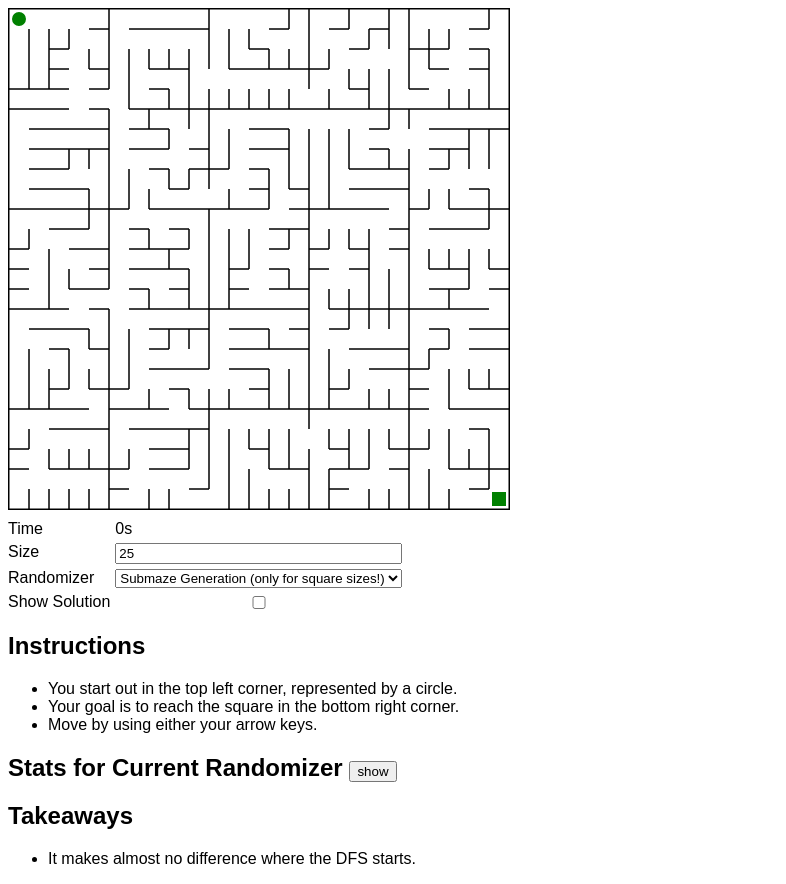
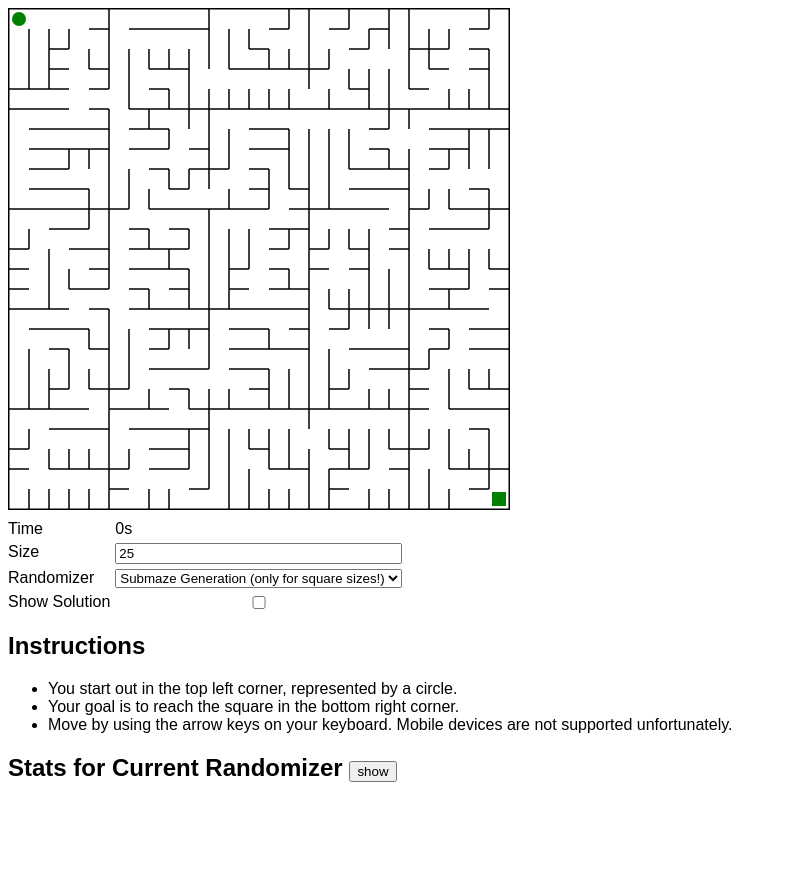
Before and after one commit to Tornac/tornac.github.io, a website built with webpack: page maze2/index.html in a window 1280 px wide. Shown: the whole page, without its empty margins (0-786 px from the left). After the commit the page ends 802 px from the top, so only its background shows below. Built offline with nearby package versions, Linux system fonts and the light colour scheme.

Commit message:
updated maze explaination

```diff
--- a/maze2/index.html
+++ b/maze2/index.html
@@ -25,14 +25,10 @@
     <ul>
         <li>You start out in the top left corner, represented by a circle.</li>
         <li>Your goal is to reach the square in the bottom right corner.</li>
-        <li>Move by using either your arrow keys.</li>
+        <li>Move by using the arrow keys on your keyboard. Mobile devices are not supported unfortunately.</li>
     </ul>
     <h2>Stats for Current Randomizer <button id="btn-show-stats">show</button></h2>
     <div id="chart-container"></div>
-    <h2>Takeaways</h2>
-    <ul>
-        <li>It makes almost no difference where the DFS starts.</li>
-    </ul>
 </body>
 
 </html>
```
